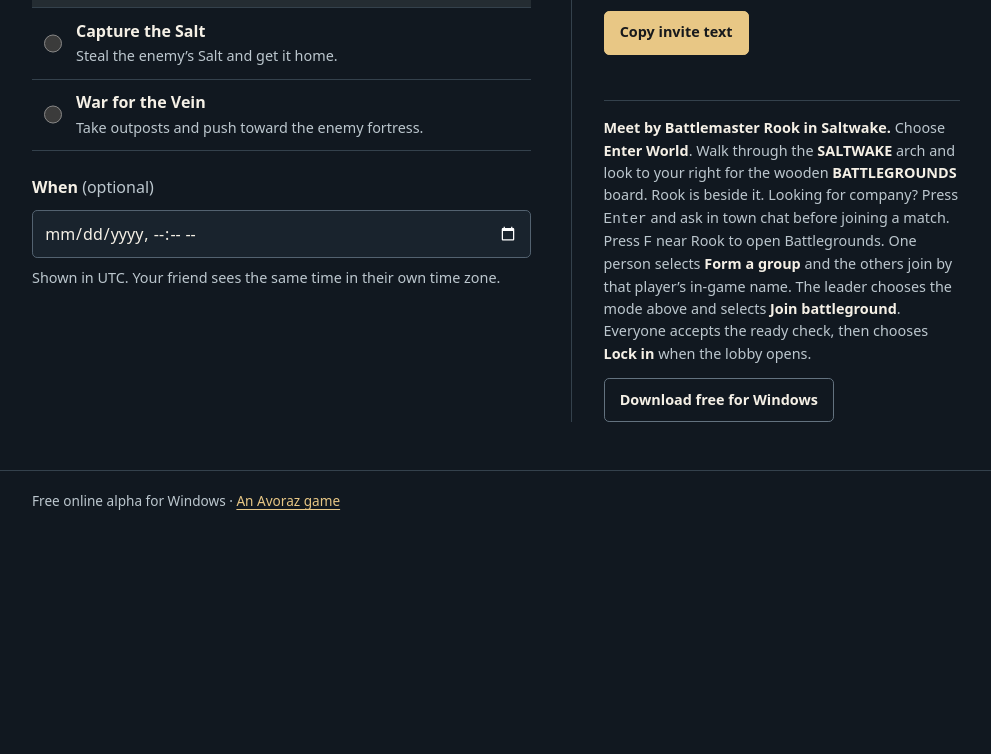
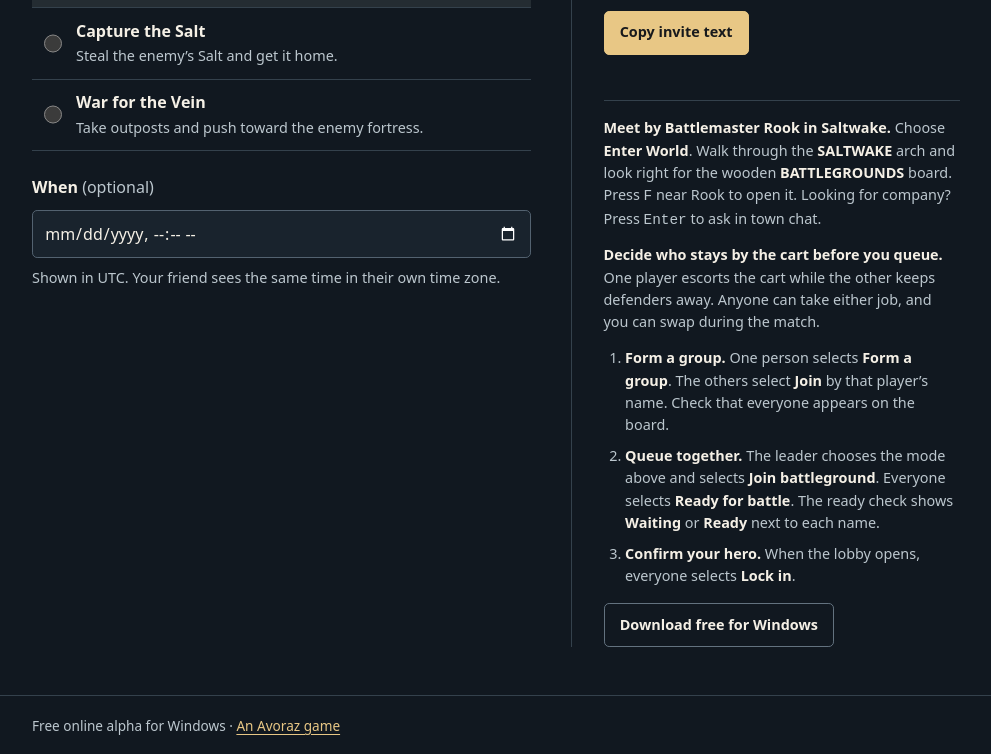
Before and after one commit to Tavoraz/The-Salt-Mine-3-Downloads, a plain HTML site: page docs/play-together.html in a window 1280 px wide. Shown: the part 402-1156 px from the top of the page, without its empty margins (144-1135 px from the left). Before the commit the page ends 931 px from the top, so only its background shows below. Drawn offline with Linux system fonts and the light colour scheme.

Commit message:
Clarify the co-op ready check and cart roles

```diff
--- a/docs/play-together.html
+++ b/docs/play-together.html
@@ -81,6 +81,8 @@
     .join { padding-top: 1rem; margin-top: 1rem; border-top: 1px solid var(--line); }
     .join p { margin: 0 0 .85rem; font-size: .9rem; color: var(--quiet); }
     #group-instructions strong, #solo-steps strong { color: var(--ink); }
+    #group-instructions ol { margin: .8rem 0 1rem; padding-inline-start: 1.35rem; color: var(--quiet); font-size: .9rem; }
+    #group-instructions li + li { margin-top: .52rem; }
     .download { color: var(--ink); background: transparent; border-color: #63727f; }
     .download:hover { color: #17191c; }
     #recipient-steps .download:not(.secondary) { color: #17191c; background: var(--gold); border-color: var(--gold); }
@@ -149,7 +151,15 @@
         <textarea id="manual" rows="4" readonly hidden></textarea>
       </div>
       <div id="group-steps" class="join">
-        <p id="group-instructions"><strong>Meet by Battlemaster Rook in Saltwake.</strong> Choose <strong>Enter World</strong>. Walk through the <strong>SALTWAKE</strong> arch and look to your right for the wooden <strong>BATTLEGROUNDS</strong> board. Rook is beside it. Looking for company? Press <kbd>Enter</kbd> and ask in town chat before joining a match. Press <kbd>F</kbd> near Rook to open Battlegrounds. One person selects <strong>Form a group</strong> and the others join by that player’s in-game name. The leader chooses the mode above and selects <strong>Join battleground</strong>. Everyone accepts the ready check, then chooses <strong>Lock in</strong> when the lobby opens.</p>
+        <div id="group-instructions">
+          <p><strong>Meet by Battlemaster Rook in Saltwake.</strong> Choose <strong>Enter World</strong>. Walk through the <strong>SALTWAKE</strong> arch and look right for the wooden <strong>BATTLEGROUNDS</strong> board. Press <kbd>F</kbd> near Rook to open it. Looking for company? Press <kbd>Enter</kbd> to ask in town chat.</p>
+          <p id="cart-role-tip" hidden><strong>Decide who stays by the cart before you queue.</strong> One player escorts the cart while the other keeps defenders away. Anyone can take either job, and you can swap during the match.</p>
+          <ol>
+            <li><strong>Form a group.</strong> One person selects <strong>Form a group</strong>. The others select <strong>Join</strong> by that player’s name. Check that everyone appears on the board.</li>
+            <li><strong>Queue together.</strong> The leader chooses the mode above and selects <strong>Join battleground</strong>. Everyone selects <strong>Ready for battle</strong>. The ready check shows <strong>Waiting</strong> or <strong>Ready</strong> next to each name.</li>
+            <li><strong>Confirm your hero.</strong> When the lobby opens, everyone selects <strong>Lock in</strong>.</li>
+          </ol>
+        </div>
         <a id="download" class="download" href="https://avoraz.com/download">Download free for Windows</a>
       </div>
       <noscript><p class="hint">Use the download link and share your plan with a friend.</p></noscript>
@@ -175,6 +185,7 @@
     const soloMode = document.getElementById("solo-mode");
     const groupSteps = document.getElementById("group-steps");
     const groupInstructions = document.getElementById("group-instructions");
+    const cartRoleTip = document.getElementById("cart-role-tip");
     const downloadLink = document.getElementById("download");
     const when = document.getElementById("when");
     const title = document.getElementById("plan-mode");
@@ -267,6 +278,7 @@
       when.setCustomValidity(invalidTime ? "Choose a valid local date and time." : "");
       title.textContent = modes.get(plan.mode);
       soloMode.textContent = title.textContent;
+      cartRoleTip.hidden = plan.mode !== "cart";
       const ended = hasEnded(plan.date);
       time.textContent = plan.date ? formatter.format(plan.date) + (ended ? " · ended" : " · local time") : "Whenever you’re ready";
       calendar.hidden = !plan.date || ended;
```
